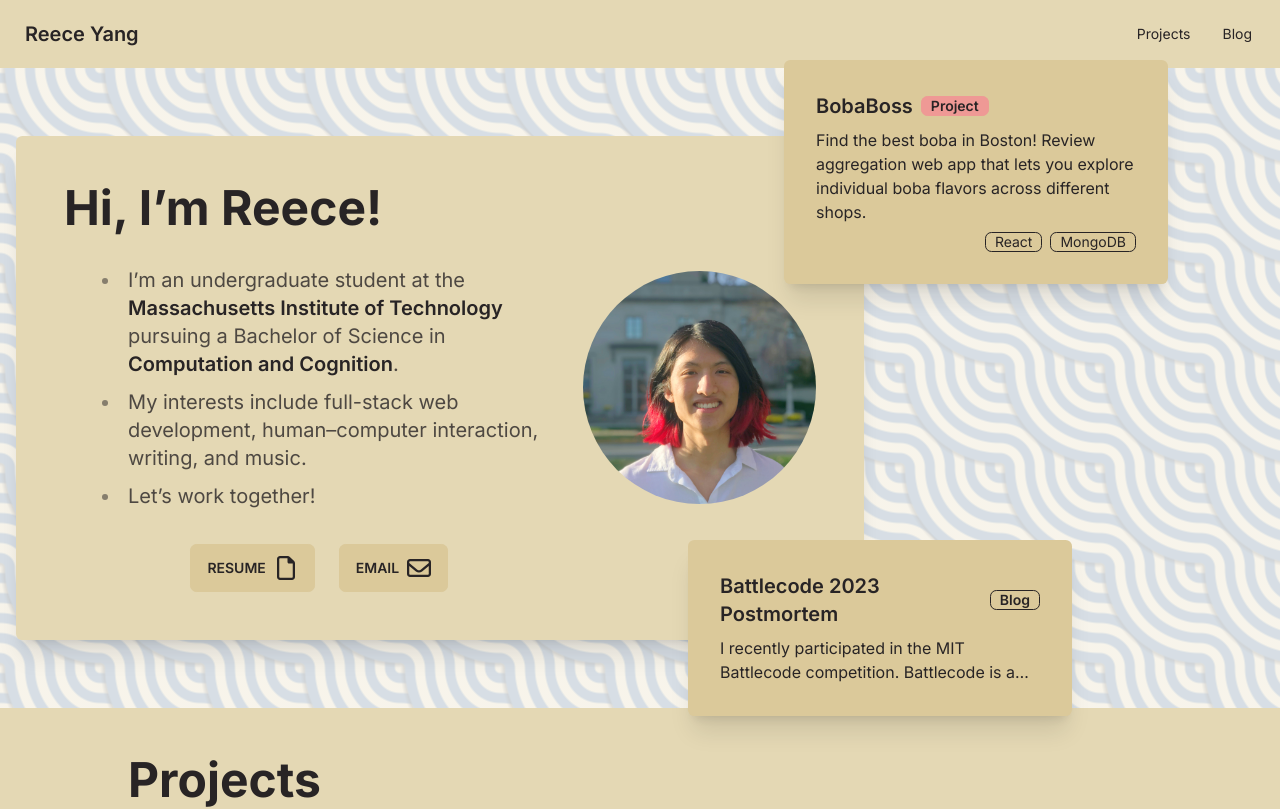
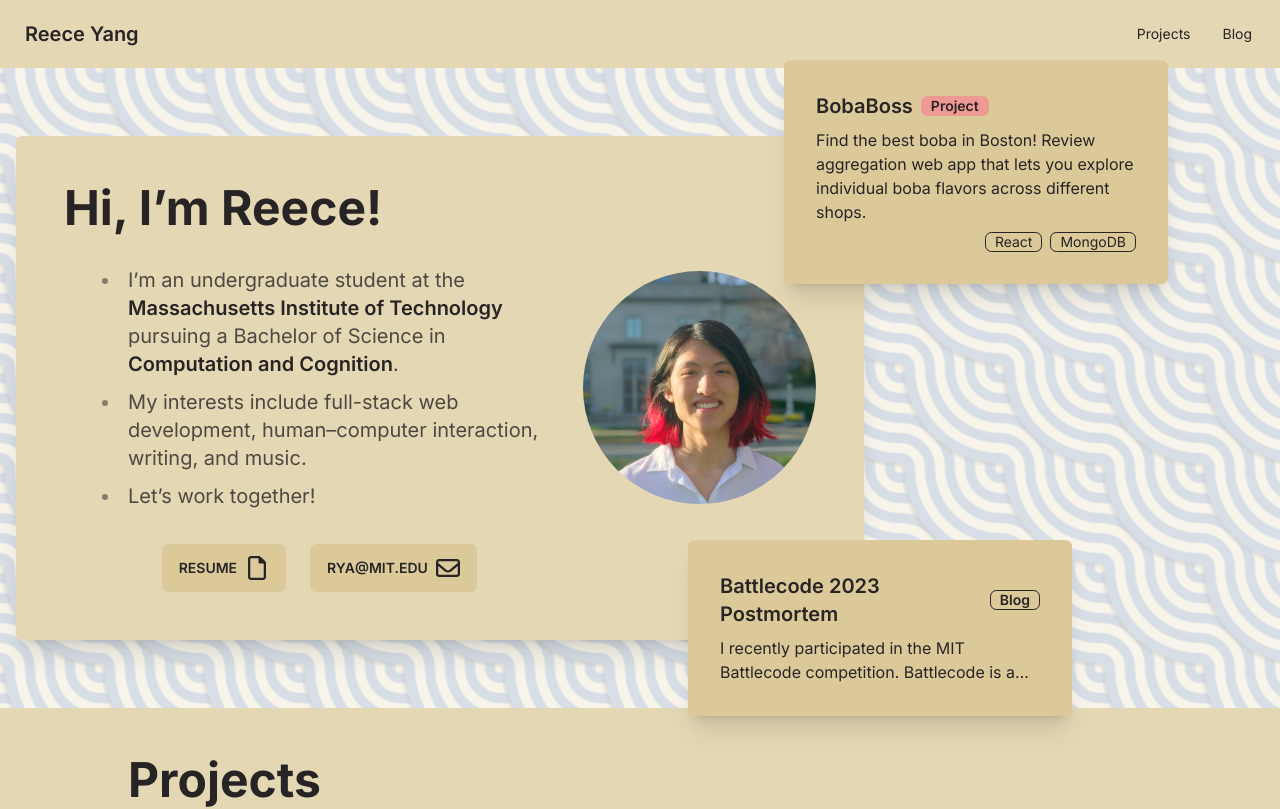
Before and after one commit to reeceyang/reeceyang.xyz-next, a Next.js app: page / in a window 1280 px wide. Shown: the top 809 px of the page. Built offline with nearby package versions, Linux system fonts and the light colour scheme.

Commit message:
front page buttons

```diff
--- a/app/page.tsx
+++ b/app/page.tsx
@@ -39,14 +39,18 @@ export default async function Home() {
                     </ul>
                   </div>
                   <div className="flex flex-row gap-6 w-fit m-auto">
+                    <Link href="/Reece_Yang_Resume.pdf">
                       <button className="btn">
                         Resume{" "}
                         <FontAwesomeIcon className="w-6 h-6" icon={faFile} />
                       </button>
+                    </Link>
+                    <Link href="mailto:rya@mit.edu">
                     <button className="btn">
-                      Email{" "}
+                      rya@mit.edu{" "}
                       <FontAwesomeIcon className="w-6 h-6" icon={faEnvelope} />
                     </button>
+                    </Link>
                   </div>
                 </div>
 
```
Also changed, not shown: 1 other file (tests, documents, lock files or other folders). Lines whose indentation alone changed are shown as unchanged.
